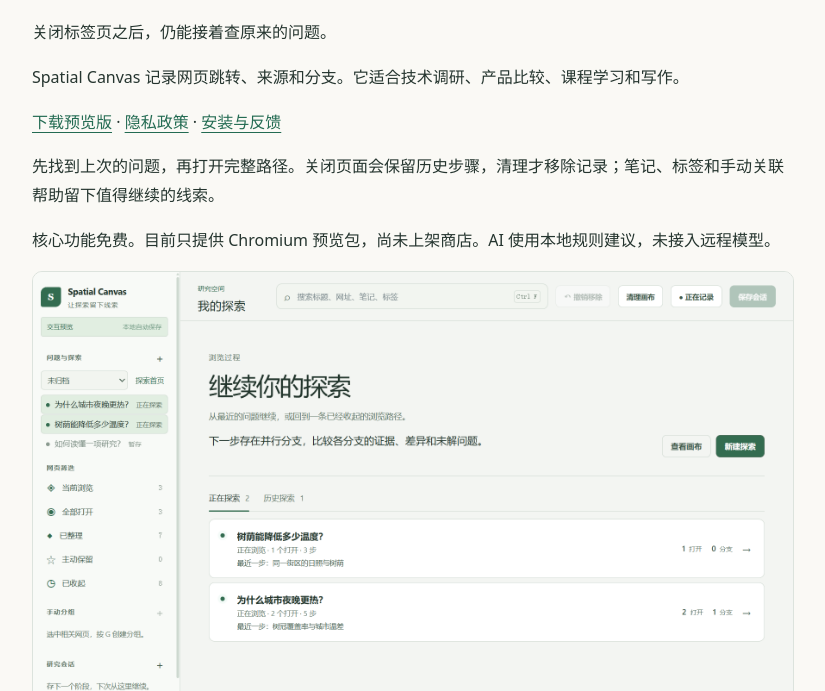
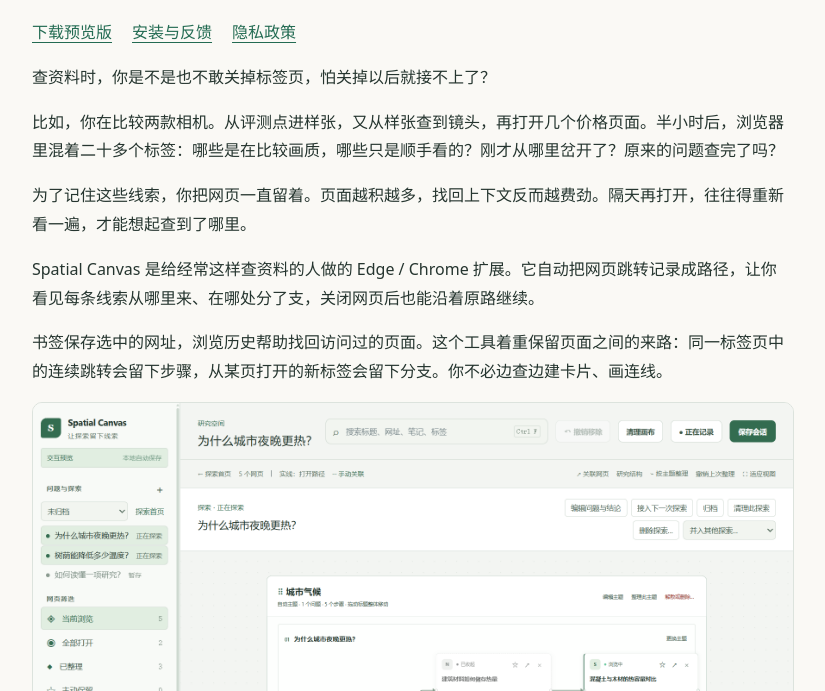
Before and after one commit to PseudoPau/spatial-canvas-releases, a plain HTML site: page index.html in a window 1280 px wide. Shown: the part 109-800 px from the top of the page, without its empty margins (228-1053 px from the left). Drawn offline with Linux system fonts and the light colour scheme.

Commit message:
docs: explain browsing detours and returning to research

```diff
--- a/index.html
+++ b/index.html
@@ -1,13 +1,20 @@
 <!doctype html>
+<html lang="zh-CN">
 <meta charset="utf-8">
 <title>Spatial Canvas</title>
 <meta name="viewport" content="width=device-width,initial-scale=1">
 <link rel="stylesheet" href="style.css">
 <h1>Spatial Canvas</h1>
-<p>关闭标签页之后，仍能接着查原来的问题。</p>
-<p>Spatial Canvas 记录网页跳转、来源和分支。它适合技术调研、产品比较、课程学习和写作。</p>
-<p><a href="https://github.com/PseudoPau/spatial-canvas-releases/releases">下载预览版</a> · <a href="privacy.html">隐私政策</a> · <a href="support.html">安装与反馈</a></p>
-<p>先找到上次的问题，再打开完整路径。关闭页面会保留历史步骤，清理才移除记录；笔记、标签和手动关联帮助留下值得继续的线索。</p>
-<p>核心功能免费。目前只提供 Chromium 预览包，尚未上架商店。AI 使用本地规则建议，未接入远程模型。</p>
-<img src="images/home.png" alt="探索摘要首页，使用演示数据">
-<img src="images/path.png" alt="完整探索路径，使用演示数据">
+<nav><a href="https://github.com/PseudoPau/spatial-canvas-releases/releases">下载预览版</a><a href="support.html">安装与反馈</a><a href="privacy.html">隐私政策</a></nav>
+<p>查资料时，你是不是也不敢关掉标签页，怕关掉以后就接不上了？</p>
+<p>比如，你在比较两款相机。从评测点进样张，又从样张查到镜头，再打开几个价格页面。半小时后，浏览器里混着二十多个标签：哪些是在比较画质，哪些只是顺手看的？刚才从哪里岔开了？原来的问题查完了吗？</p>
+<p>为了记住这些线索，你把网页一直留着。页面越积越多，找回上下文反而越费劲。隔天再打开，往往得重新看一遍，才能想起查到了哪里。</p>
+<p>Spatial Canvas 是给经常这样查资料的人做的 Edge / Chrome 扩展。它自动把网页跳转记录成路径，让你看见每条线索从哪里来、在哪处分了支，关闭网页后也能沿着原路继续。</p>
+<p>书签保存选中的网址，浏览历史帮助找回访问过的页面。这个工具着重保留页面之间的来路：同一标签页中的连续跳转会留下步骤，从某页打开的新标签会留下分支。你不必边查边建卡片、画连线。</p>
+<img src="images/path.png" alt="探索路径：查看页面的来源和分支，灰色步骤表示网页已关闭；图中为演示数据">
+<p>允许记录后，照常浏览即可。迷路时打开画布，沿着路径回到分岔的页面；想暂时停下就关闭网页，步骤会置灰保留。下次从首页找到那次探索，再打开需要的页面。你也可以给探索写一个问题，给关键页面记下判断，减少下次重新阅读的时间。</p>
+<img src="images/home.png" alt="首页：先找到正在查的问题，再进入它的路径；图中为演示数据">
+<p>暂时不用的网页可以关闭，不需要的记录可以清理。清理前能看到范围，并选择保护笔记、标签、分组和手动关联；删除后可以撤销。这样，结束一条岔路也有了明确的操作。</p>
+<p>它适合需要反复比较来源的技术调研、选购和写作查资料。当前核心功能免费，使用不需要 AI。路径记录的是网页跳转，你对资料的判断可以留在笔记里。</p>
+<p>0.11.0 预览版，尚未上架商店。支持桌面 Edge / Chrome；Safari / Firefox 暂无安装包。</p>
+</html>
```
